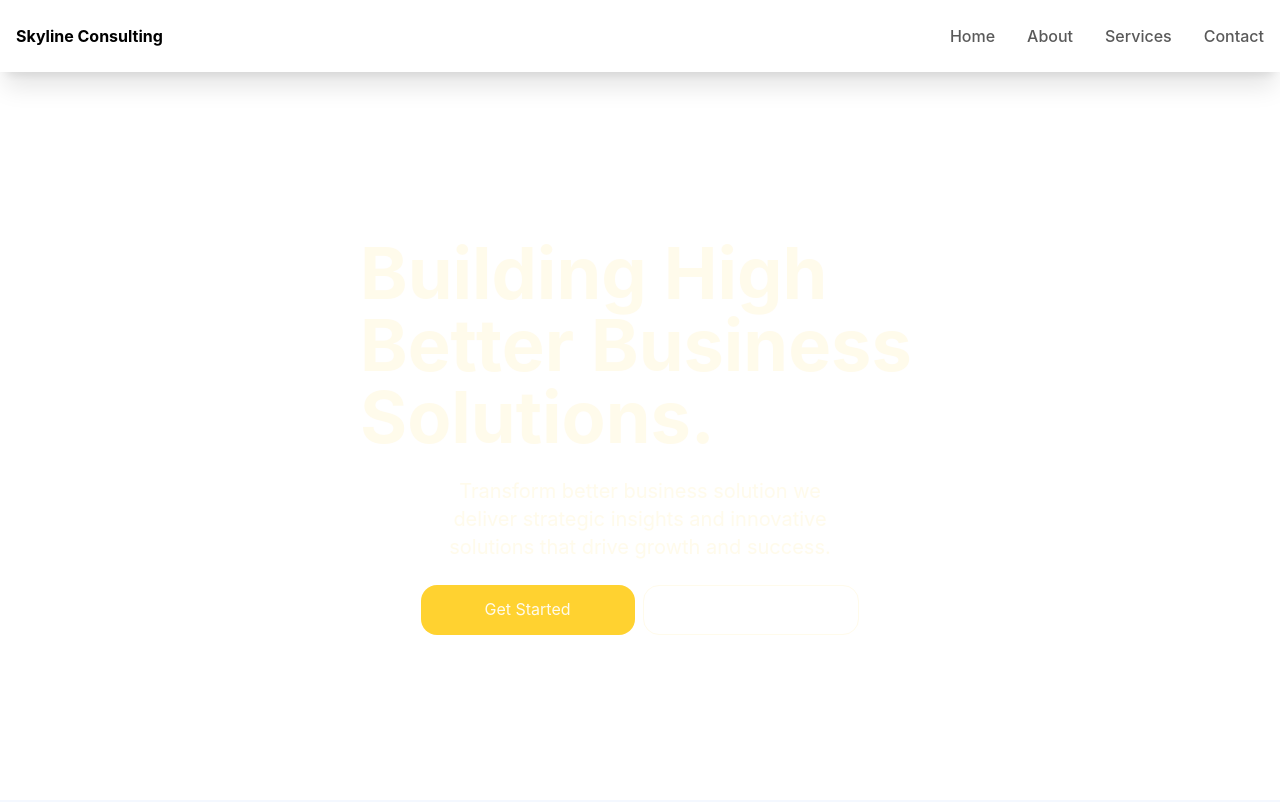
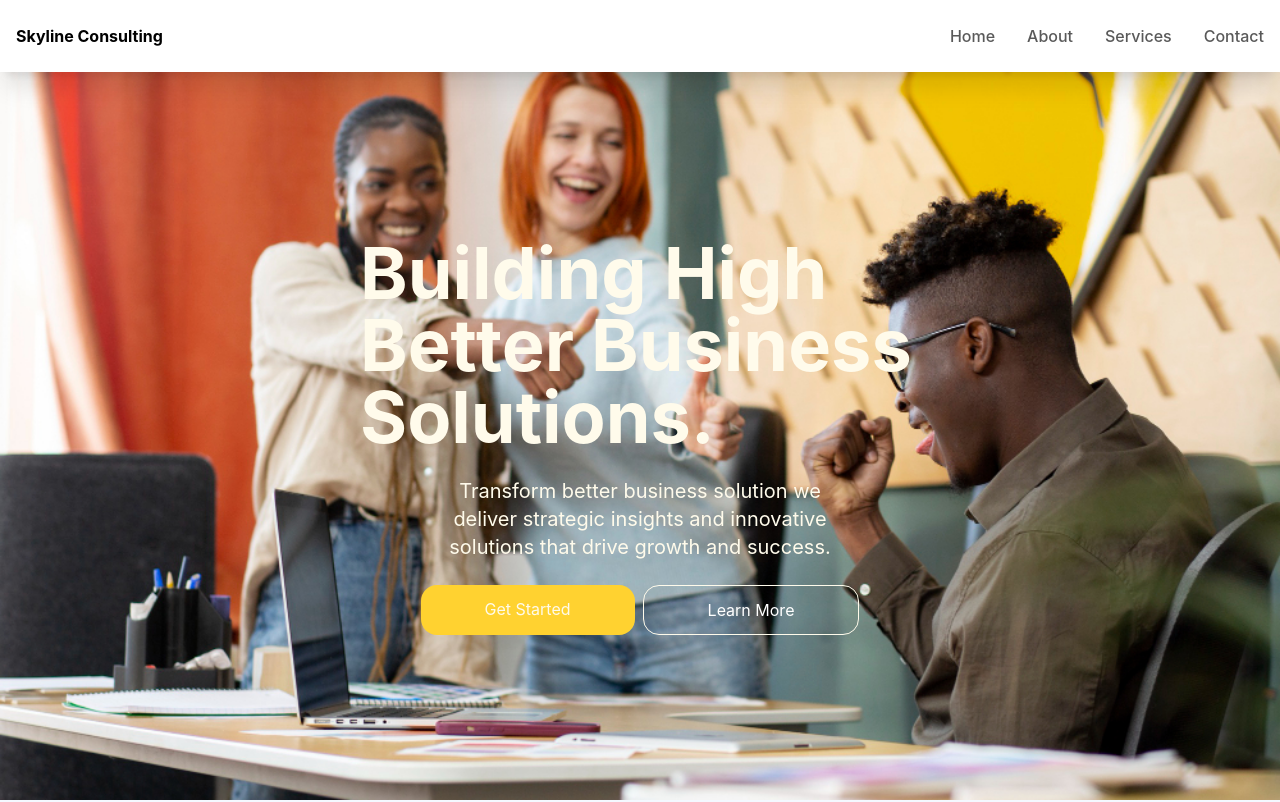
Before and after one commit to cjnnekwelugo/Tailwind-practice, a website: page index.html in a window 1280 px wide. Shown: the top 802 px of the page. Drawn offline with nearby package versions, Linux system fonts and the light colour scheme; files that its build step writes are made by us from their sources; the site is published under a folder, as on GitHub Pages, so addresses that start at the root find nothing.

Commit message:
Fix image path in hero section of index.html

```diff
--- a/index.html
+++ b/index.html
@@ -40,7 +40,7 @@
     </header>
 
     <main>
-            <section class="w-full h-[calc(100vh-4.5rem)] bg-[url('/images/hero-image.JPG')] bg-center bg-no-repeat relative bg-cover">
+            <section class="w-full h-[calc(100vh-4.5rem)] bg-[url('../images/hero-image.JPG')] bg-center bg-no-repeat relative bg-cover">
             <div class=" h-full relative z-2 flex flex-col gap-6 2xl:gap-10 justify-center items-center">
 
                 <h2 class="text-amber-50 font-bold text-4xl lg:text-7xl 2xl:text-7xl w-9/10 max-w-140 capitalize ">Building high better business solutions.</h2>
```
